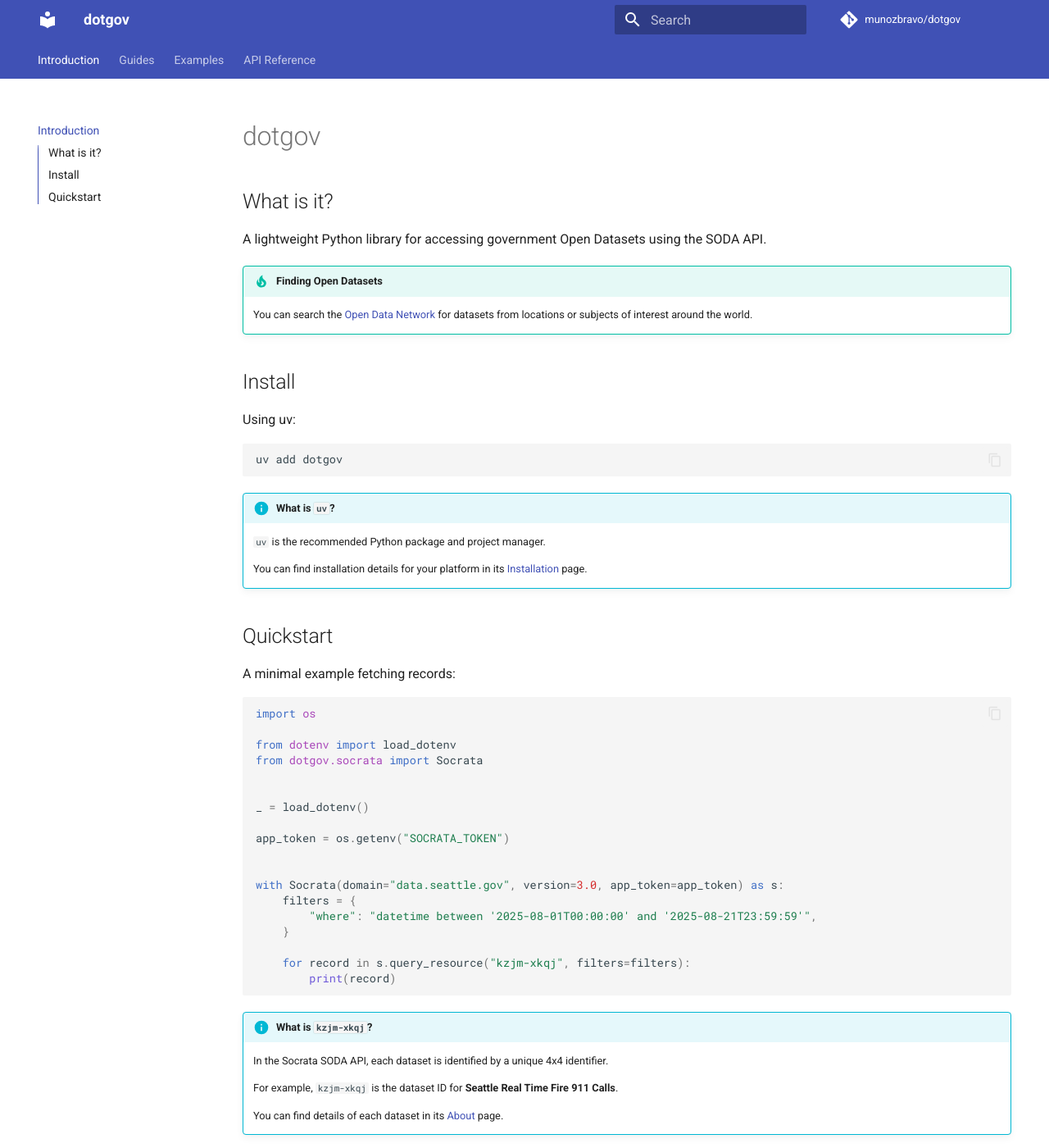
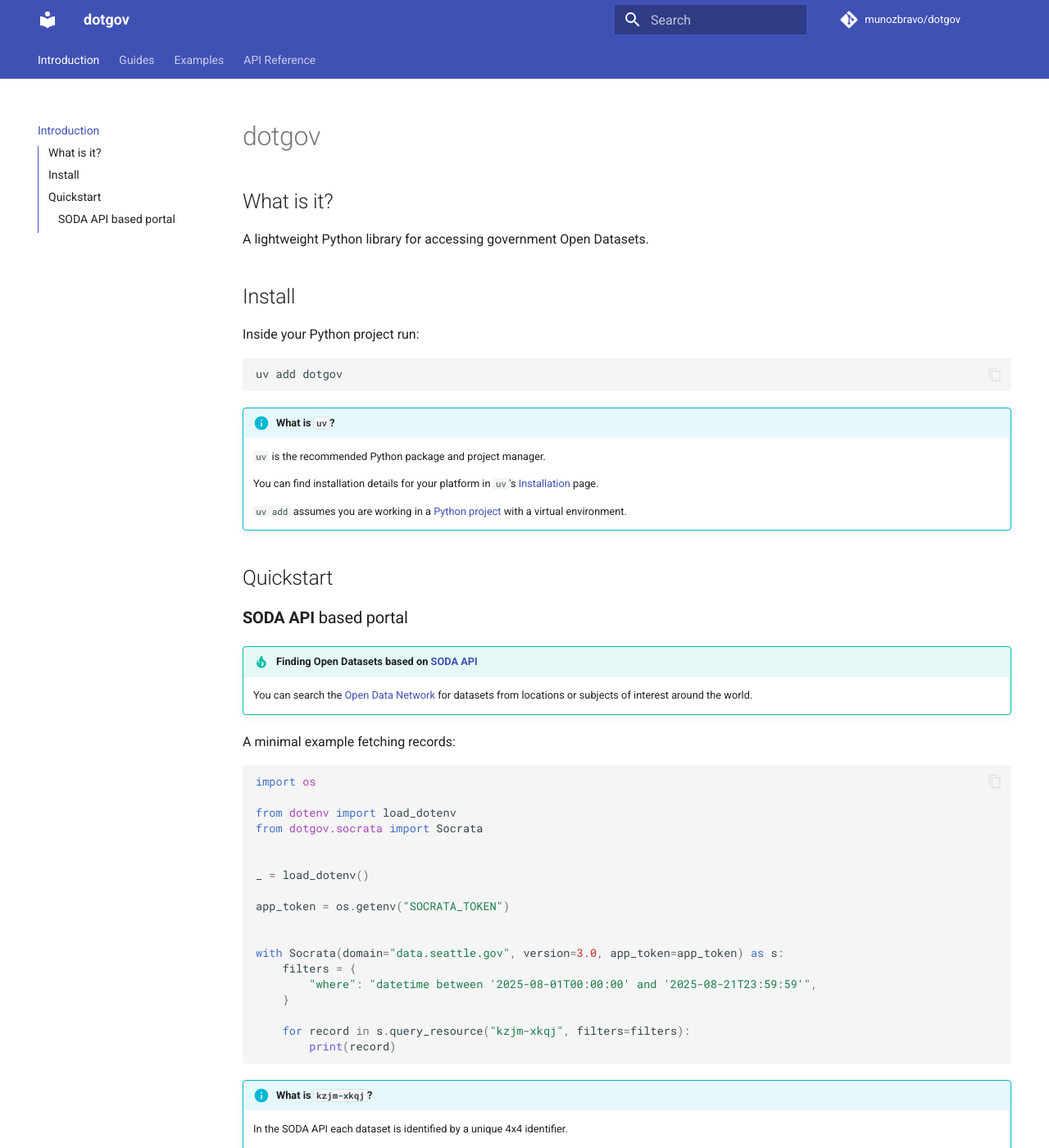
Before and after one commit to munozbravo/dotgov, an MkDocs documentation site: the page built from docs/index.md, in a window 1280 px wide and 1400 px high. Shown: the whole window at 82% size. Built offline with MkDocs 1.6.1 and Material for MkDocs 9.7.7, drawn with Linux system fonts in a browser that asks for light colours; comment, search, counter and statistics services are not loaded.

Commit message:
Subtitle for SODA API based portal forgotten in previous commit.

````diff
--- a/docs/index.md
+++ b/docs/index.md
@@ -2,15 +2,11 @@
 
 ## What is it?
 
-A lightweight Python library for accessing government Open Datasets using the SODA API.
-
-<!-- prettier-ignore -->
-!!! tip "Finding Open Datasets"
-    You can search the [Open Data Network](https://www.opendatanetwork.com/){target="\_blank"} for datasets from locations or subjects of interest around the world.
+A lightweight Python library for accessing government Open Datasets.
 
 ## Install
 
-Using uv:
+Inside your Python project run:
 
 ```bash
 uv add dotgov
@@ -20,9 +16,17 @@
 !!! info "What is `uv`?"
     `uv` is the recommended Python package and project manager.
 
-    You can find installation details for your platform in its [Installation](https://docs.astral.sh/uv/getting-started/installation/){target="\_blank"} page.
+    You can find installation details for your platform in `uv`'s [Installation](https://docs.astral.sh/uv/getting-started/installation/){target="\_blank"} page.
+
+    `uv add` assumes you are working in a [Python project](https://docs.astral.sh/uv/guides/projects/){target="\_blank"} with a virtual environment.
 
 ## Quickstart
+
+### **SODA API** based portal
+
+<!-- prettier-ignore -->
+!!! tip "Finding Open Datasets based on [SODA API](https://dev.socrata.com/consumers/getting-started){target="\_blank"}"
+    You can search the [Open Data Network](https://www.opendatanetwork.com/){target="\_blank"} for datasets from locations or subjects of interest around the world.
 
 A minimal example fetching records:
 
@@ -49,7 +53,7 @@
 
 <!-- prettier-ignore -->
 !!! info "What is `kzjm-xkqj`?"
-    In the Socrata SODA API, each dataset is identified by a unique 4x4 identifier.
+    In the SODA API each dataset is identified by a unique 4x4 identifier.
 
     For example, `kzjm-xkqj` is the dataset ID for **Seattle Real Time Fire 911 Calls**.
 
````
